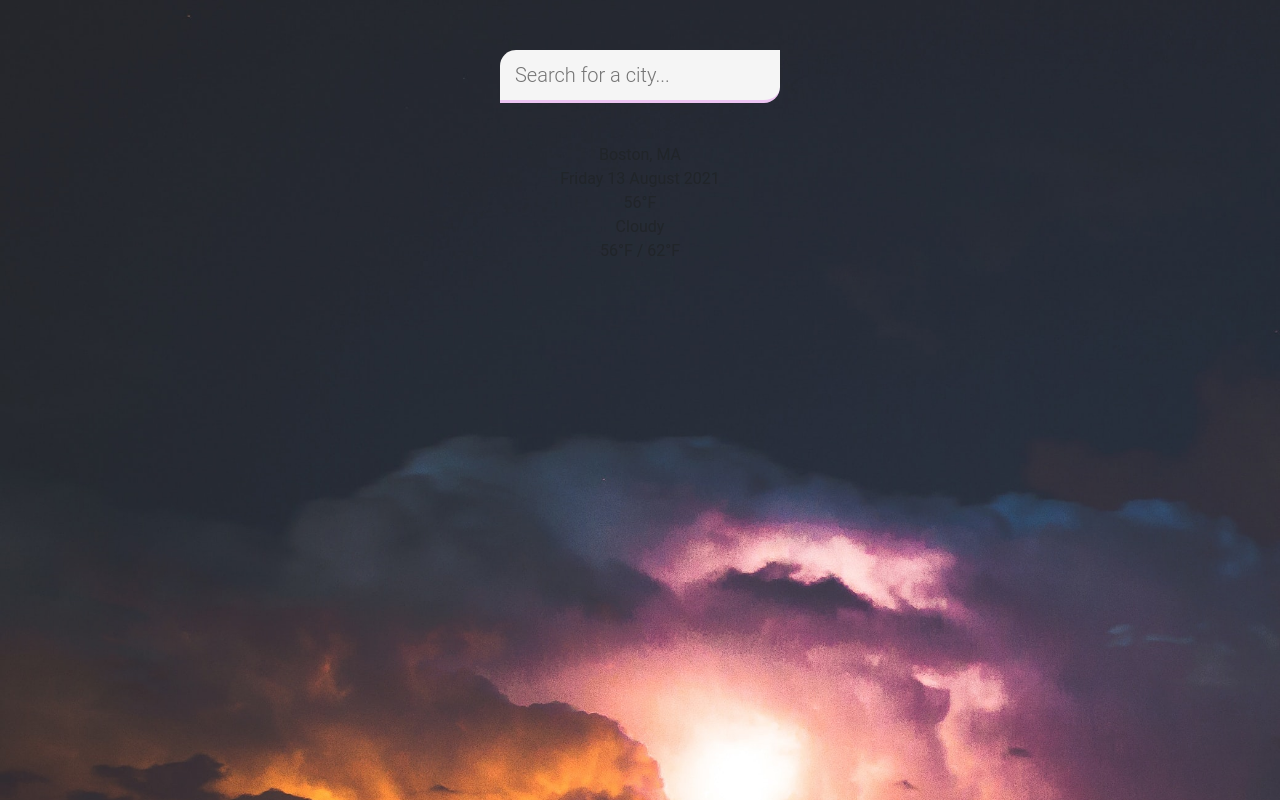
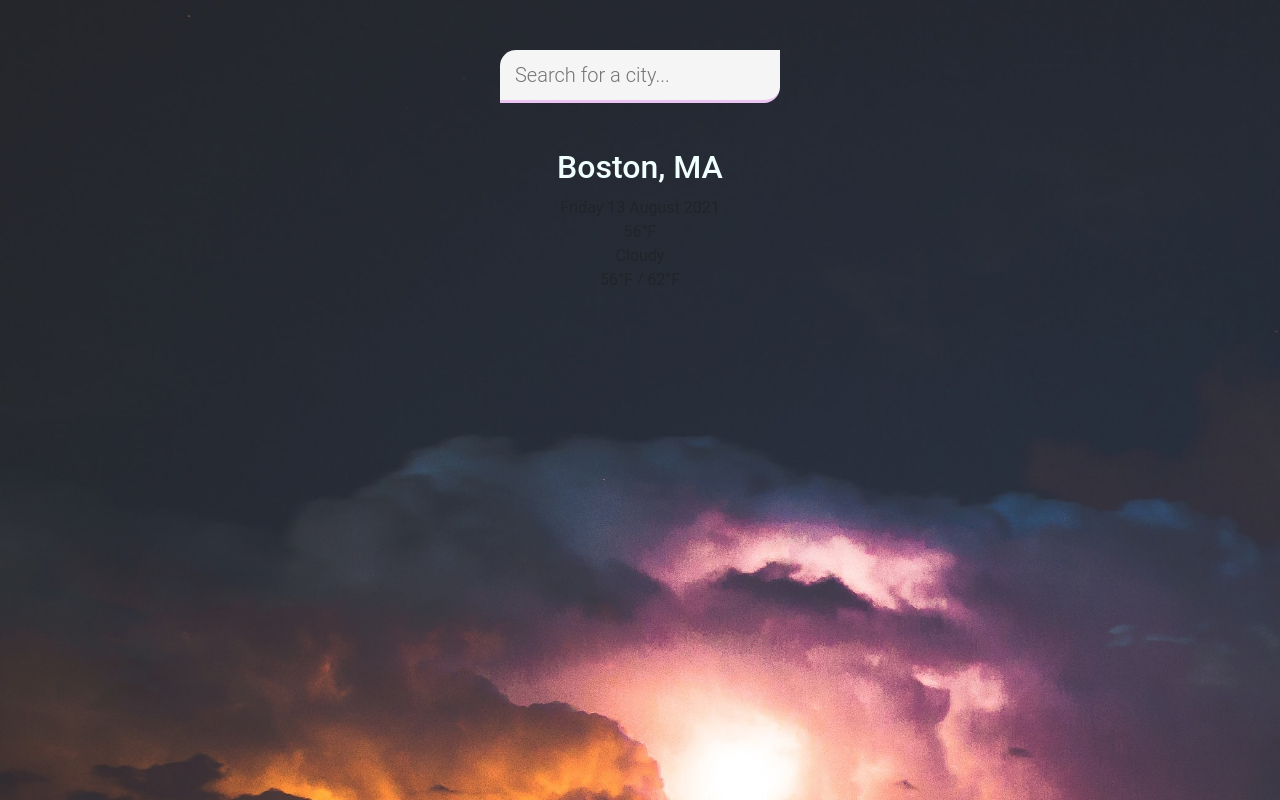
Before and after one commit to Code-Institute-Submissions/susanmarie87-May-Day-Weather_Report_AugResub, a plain HTML site: page index.html in a window 1280 px wide. Drawn offline with nearby package versions, Linux system fonts and the light colour scheme.

Commit message:
Styled city location text with white font

```diff
--- a/assets/css/style.css
+++ b/assets/css/style.css
@@ -53,3 +53,10 @@ main {
     align-items: center;
     text-align: center;
 }
+
+.location .city {
+    color: #F0FFFF;
+    font-size: 32px;
+    font-weight: 500;
+    margin-bottom: 5px;
+}
```
